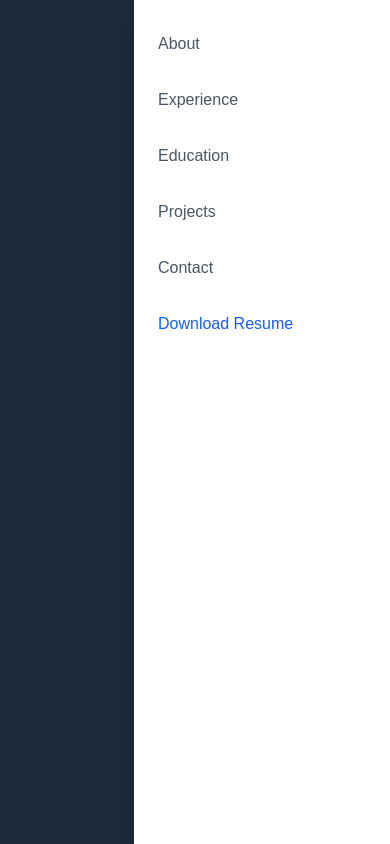
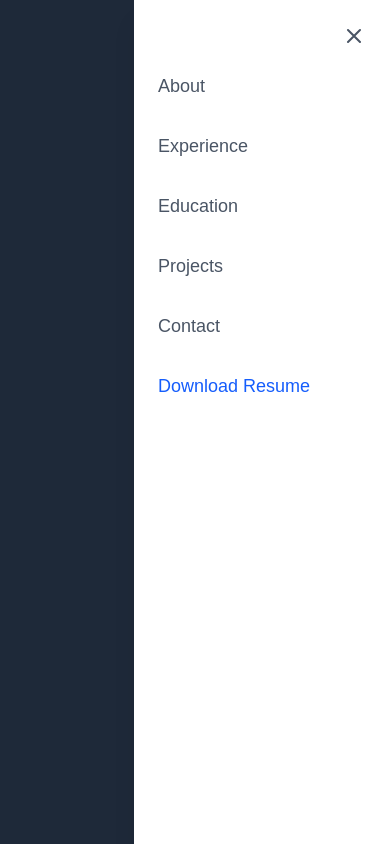
Before and after one commit to kartikagarwal777/portfolio-website, a Next.js app: page / in a window 390 px wide. Both pictures are taken after a click on the button "Toggle menu". Shown: the top 844 px of the page. Built offline with nearby package versions, Linux system fonts and the light colour scheme.

Commit message:
mobile menu bug fix

```diff
--- a/src/components/MobileMenu.tsx
+++ b/src/components/MobileMenu.tsx
@@ -17,6 +17,20 @@ const MobileMenu = () => {
     { href: '#projects', text: 'Projects' },
     { href: '#contact', text: 'Contact' },
   ];
+
+  const handleLinkClick = (e: React.MouseEvent<HTMLAnchorElement>, href: string) => {
+    e.preventDefault();
+    toggleMenu();
+
+    const element = document.querySelector(href);
+    if (element) {
+      const offsetTop = element.getBoundingClientRect().top + window.pageYOffset;
+      window.scrollTo({
+        top: offsetTop,
+        behavior: 'smooth'
+      });
+    }
+  };
 
   return (
     <div className="sm:hidden">
@@ -49,33 +63,58 @@ const MobileMenu = () => {
         </svg>
       </button>
 
+      {/* Overlay */}
       <div
-        className={`fixed inset-0 bg-gray-800 bg-opacity-50 transition-opacity duration-300 ${
+        className={`fixed top-0 left-0 w-full h-full bg-gray-800 bg-opacity-50 transition-opacity duration-300 z-50 ${
           isOpen ? 'opacity-100' : 'opacity-0 pointer-events-none'
         }`}
         onClick={toggleMenu}
-      >
+      />
+
+      {/* Menu */}
       <div
-          className={`fixed inset-y-0 right-0 w-64 bg-white shadow-xl transform transition-transform duration-300 ease-in-out ${
+        className={`fixed top-0 right-0 h-screen w-64 bg-white shadow-xl transform transition-transform duration-300 ease-in-out z-[51] overflow-y-auto ${
           isOpen ? 'translate-x-0' : 'translate-x-full'
         }`}
         onClick={(e) => e.stopPropagation()}
       >
-          <div className="p-6 space-y-4">
+        {/* Close button at the top */}
+        <button
+          onClick={toggleMenu}
+          className="absolute top-4 right-4 p-2 text-gray-600 hover:text-gray-900"
+          aria-label="Close menu"
+        >
+          <svg
+            className="w-6 h-6"
+            fill="none"
+            stroke="currentColor"
+            viewBox="0 0 24 24"
+          >
+            <path
+              strokeLinecap="round"
+              strokeLinejoin="round"
+              strokeWidth={2}
+              d="M6 18L18 6M6 6l12 12"
+            />
+          </svg>
+        </button>
+
+        {/* Menu items */}
+        <div className="p-6 pt-16 space-y-4">
           {menuItems.map((item) => (
-              <Link
+            <a
               key={item.href}
               href={item.href}
-                className="block py-2 text-gray-600 hover:text-gray-900"
-                onClick={toggleMenu}
+              className="block py-2 text-gray-600 hover:text-gray-900 text-lg"
+              onClick={(e) => handleLinkClick(e, item.href)}
             >
               {item.text}
-              </Link>
+            </a>
           ))}
           <a
-              href="/resume.pdf"
+            href="/Agarwal_Kartik.pdf"
             download="Agarwal_Kartik.pdf"
-              className="block py-2 text-blue-600 hover:text-blue-800"
+            className="block py-2 text-blue-600 hover:text-blue-800 text-lg font-medium"
             onClick={toggleMenu}
           >
             Download Resume
@@ -83,7 +122,6 @@ const MobileMenu = () => {
         </div>
       </div>
     </div>
-    </div>
   );
 };
 
```
Lines whose indentation alone changed are shown as unchanged.
